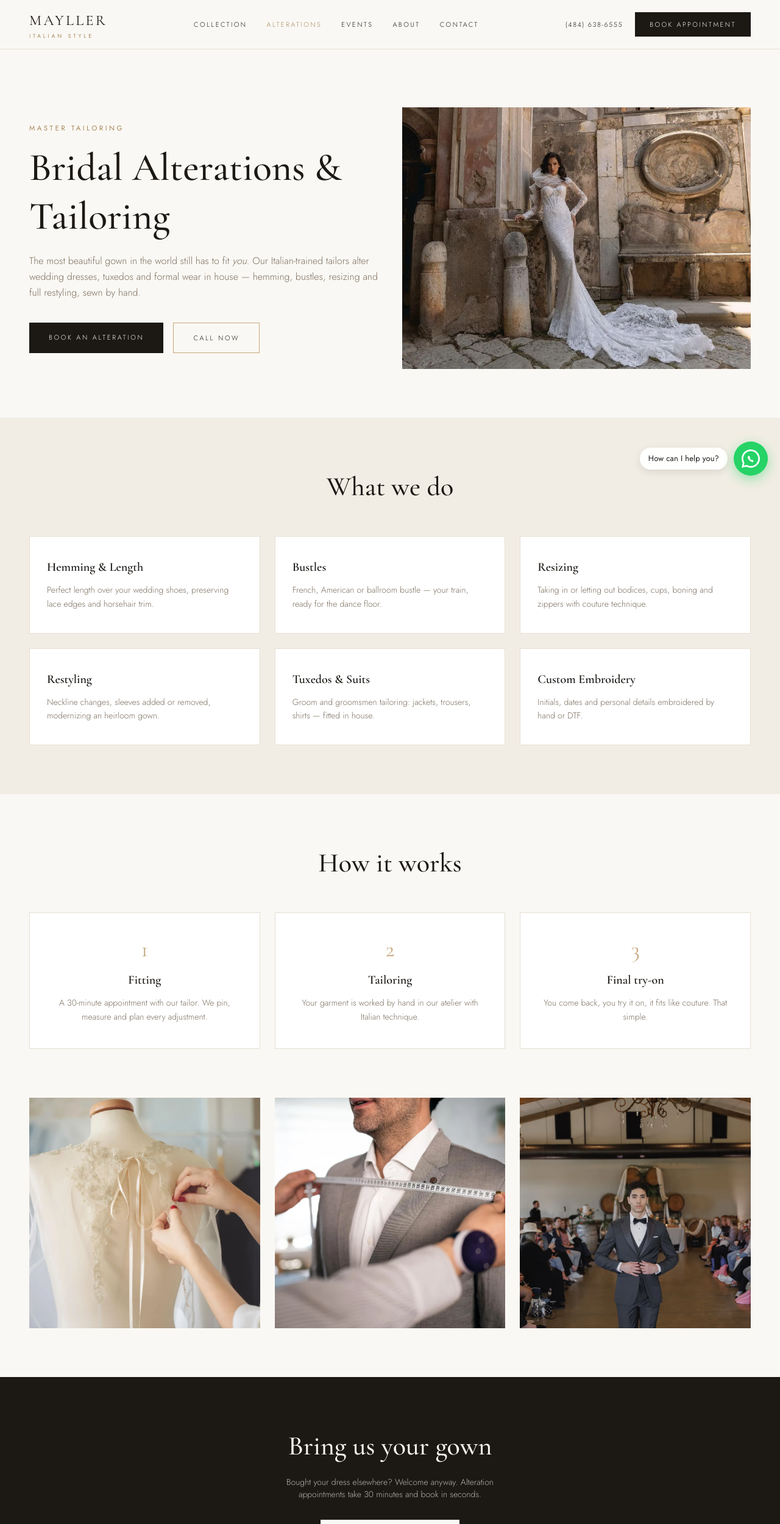
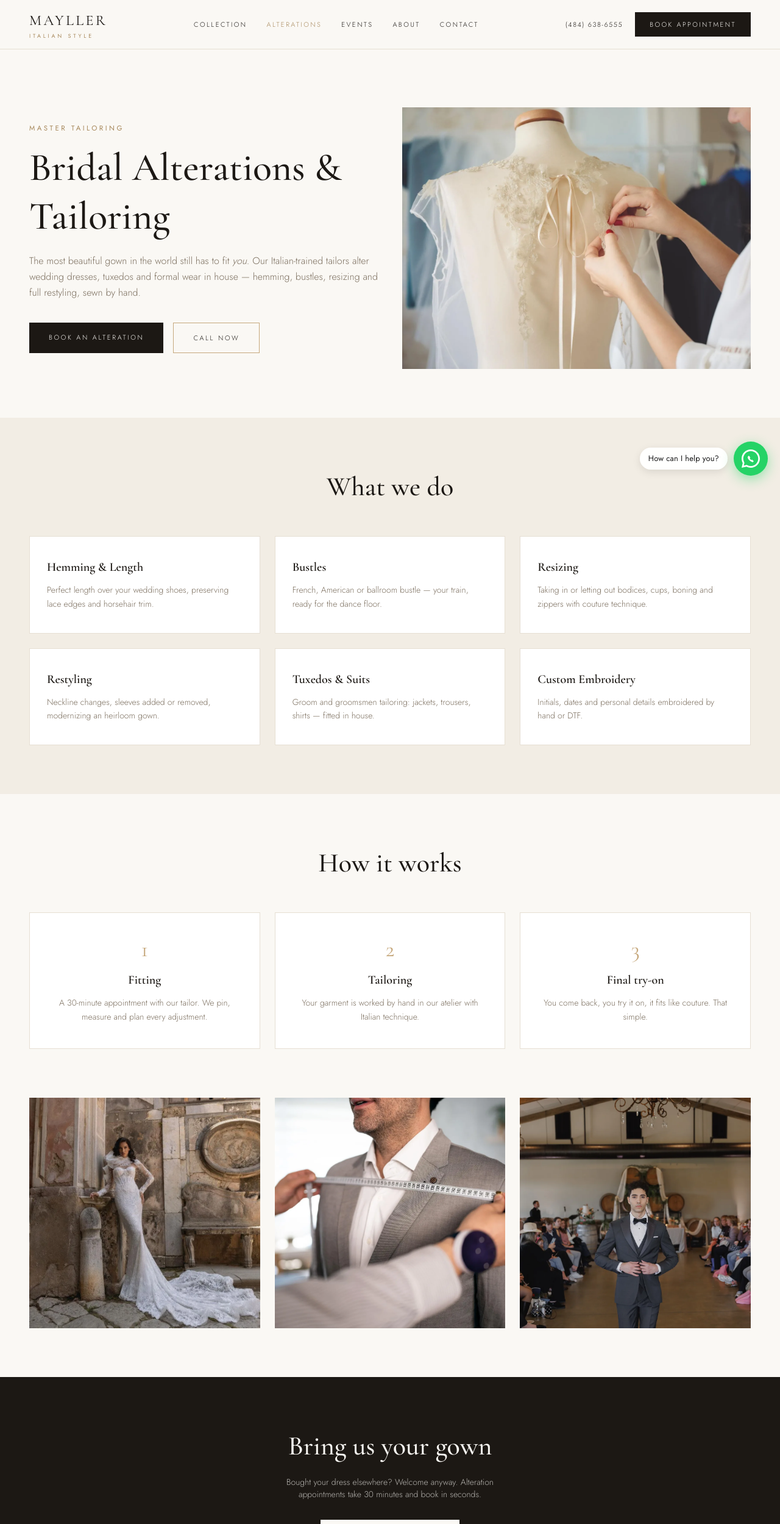
Before and after one commit to ulisse2025/mayller-bridal, a Next.js app in the folder pronovias/: page /alteration in a window 1280 px wide. Shown: the top 2499 px of the page at 61% size. Built offline with nearby package versions, Linux system fonts and the light colour scheme.

Commit message:
Fase 3: alterations hero photo swap (real atelier shot)

```diff
--- a/pronovias/src/app/alteration/page.tsx
+++ b/pronovias/src/app/alteration/page.tsx
@@ -60,8 +60,8 @@ export default function AlterationPage() {
           </div>
           <div className="relative aspect-[4/3] overflow-hidden bg-ivory-deep">
             <Image
-              src="/images/detail-01-atelier.webp"
-              alt="Italian tailor working by hand on a wedding dress at Mayller Bridal atelier, Pennsylvania"
+              src="/images/detail-02-atelier.webp"
+              alt="Seamstress hand-finishing lace on a wedding dress at Mayller Bridal atelier, Pennsylvania"
               fill
               sizes="(max-width: 1024px) 100vw, 50vw"
               quality={78}
@@ -109,8 +109,8 @@ export default function AlterationPage() {
           <div className="grid grid-cols-2 gap-4 md:grid-cols-3 lg:gap-6">
             <div className="relative aspect-square overflow-hidden bg-ivory-deep">
               <Image
-                src="/images/detail-02-atelier.webp"
-                alt="Hand-sewing details on an Italian wedding gown"
+                src="/images/detail-01-atelier.webp"
+                alt="Italian lace wedding gown by Mayller Bridal"
                 fill sizes="(max-width: 768px) 50vw, 33vw" quality={75} loading="lazy" className="object-cover"
               />
             </div>
```
